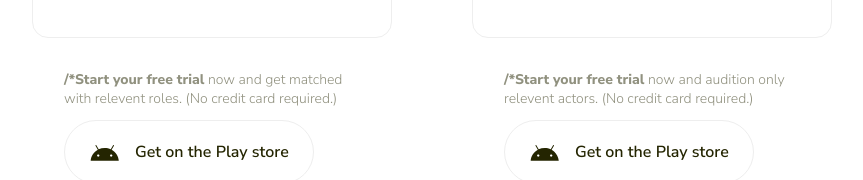
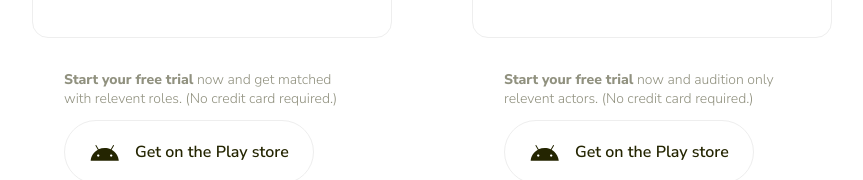
Before and after one commit to AlaaMX/Omni-landing, a Next.js app: page / in a window 1280 px wide. Shown: the part 737-917 px from the top of the page, without its empty margins (208-1071 px from the left). Built offline with nearby package versions, Linux system fonts and the light colour scheme.

Commit message:
first commit

```diff
--- a/pages/index.js
+++ b/pages/index.js
@@ -7,8 +7,8 @@ import Footer from '@/components/Footer'
 
 
 
-const actorTrialHint = <><b>{"/*Start your free trial"}</b> now and get matched with relevent roles. {"(No credit card required.)"}</>
-const directorTrialHint = <><b>{"/*Start your free trial"}</b> now and audition only relevent actors. {"(No credit card required.)"}</>
+const actorTrialHint = <><b>{"Start your free trial"}</b> now and get matched with relevent roles. {"(No credit card required.)"}</>
+const directorTrialHint = <><b>{"Start your free trial"}</b> now and audition only relevent actors. {"(No credit card required.)"}</>
 
 
 export default function Home() {
```
